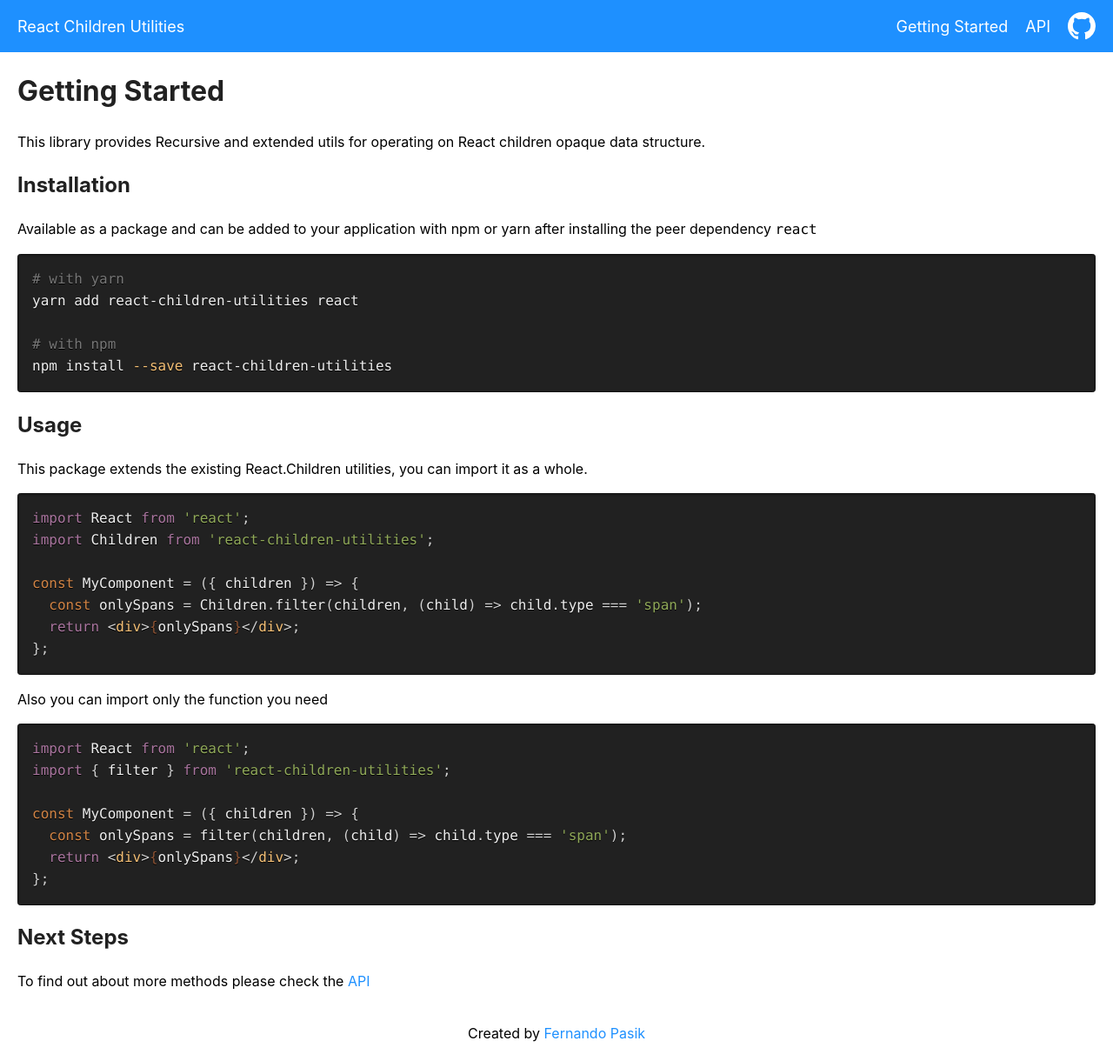
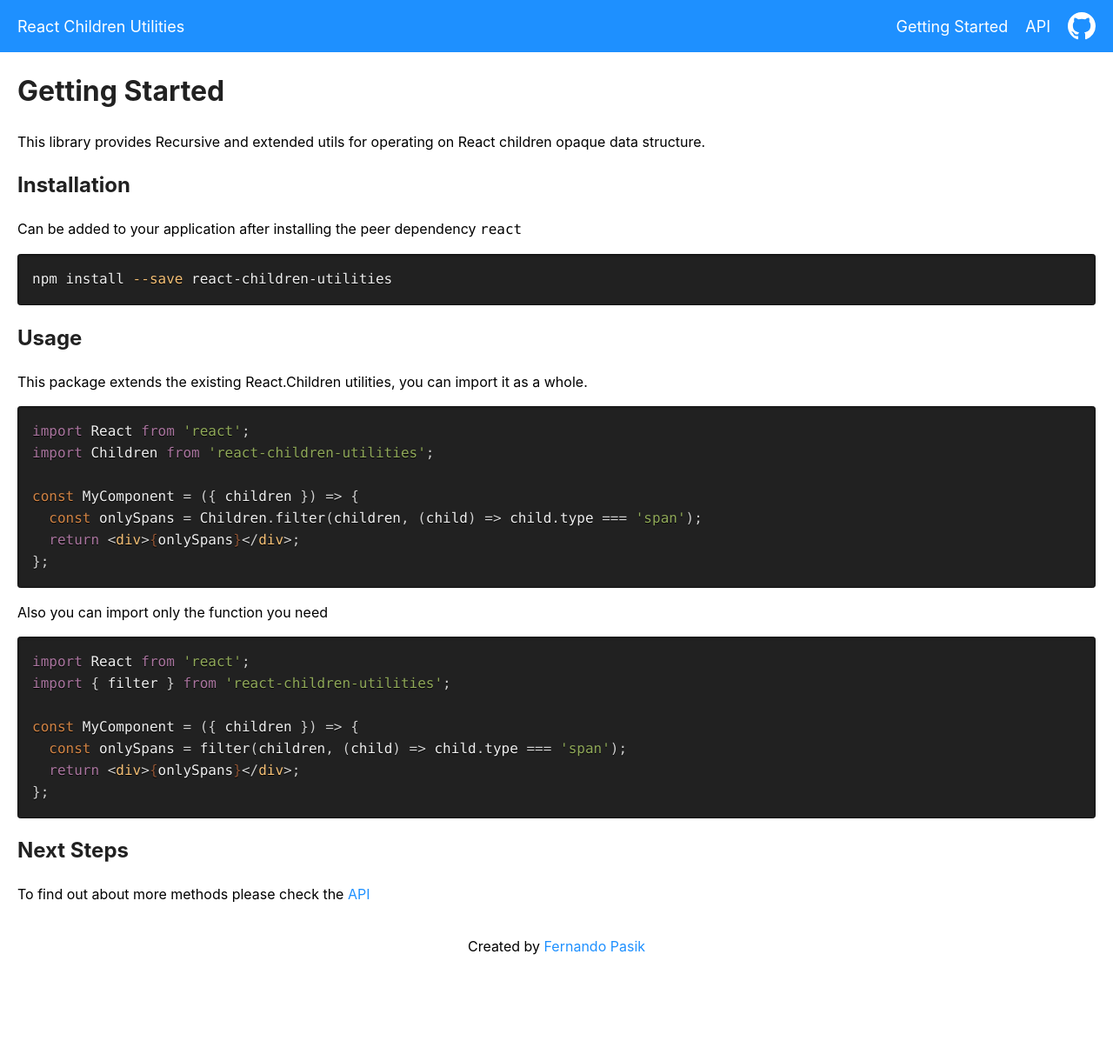
Before and after one commit to fernandopasik/react-children-utilities, a Jekyll site: the page built from docs/getting-started.md, in a window 1280 px wide and 1220 px high. Shown: the whole window at 87% size. Built offline with Jekyll 4.4.1, drawn with Linux system fonts in a browser that asks for light colours; our own code applies the rules of GitHub Pages for plain Markdown files.

Commit message:
docs: update install method

````diff
--- a/docs/getting-started.md
+++ b/docs/getting-started.md
@@ -8,13 +8,9 @@ This library provides Recursive and extended utils for operating on React childr
 
 ## Installation
 
-Available as a package and can be added to your application with npm or yarn after installing the peer dependency `react`
+Can be added to your application after installing the peer dependency `react`
 
 ```sh
-# with yarn
-yarn add react-children-utilities react
-
-# with npm
 npm install --save react-children-utilities
 ```
 
````
Also changed, not shown: README.md.
